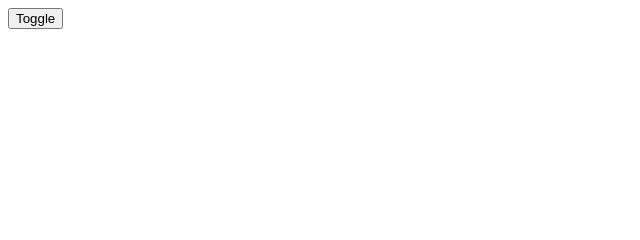
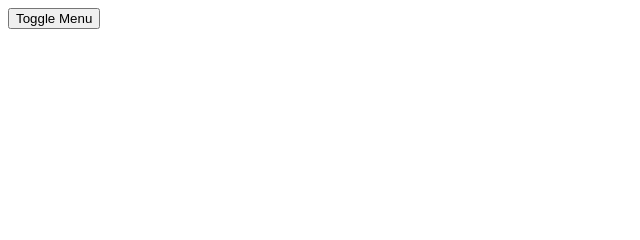
Before and after one commit to KrystianKaminski/js-oop, a plain HTML site: page index.html in a window 1280 px wide. Shown: the top 240 px of the page, 0-640 px from the left. Drawn offline with Linux system fonts and the light colour scheme.

Commit message:
Optimalization

```diff
--- a/SideBarMenu.js
+++ b/SideBarMenu.js
@@ -31,6 +31,10 @@ function SideBarMenu (color, direction) {
  };
 
  SideBarMenu.prototype.init = function() {
+     new ClickableButton(
+         'Toggle Menu',
+         this.toggleMenu.bind(this)
+     )
      this.renderFunction()
  }
 
--- a/index.html
+++ b/index.html
@@ -10,12 +10,11 @@
     <script src="ClickableButton.js"></script>
     <script src="SideBarMenu.js"></script>
     <script>
-        const menu1 = new SideBarMenu()
+        // const menu1 = new SideBarMenu()
         const menu2 = new SideBarMenu('green', 'right')
-        menu1.toggleMenu()
+        // menu1.toggleMenu()
 
-        const button = new ClickableButton(
-            'Toggle', menu2.toggleMenu.bind(menu2))
+
     </script>
 </body>
 </html>
```
